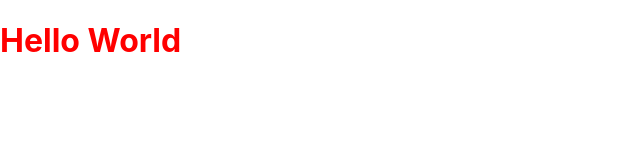
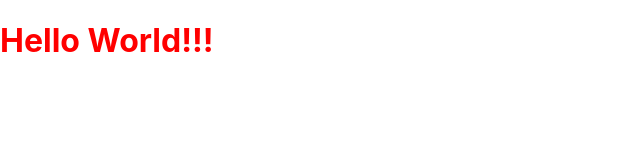
Before and after one commit to Ambient-Price-Tracking/Ambient-Frontend-NextJS, a Next.js app: page / in a window 1280 px wide. Shown: the top 160 px of the page, without its empty margins (0-640 px from the left). Built offline with nearby package versions, Linux system fonts and the light colour scheme.

Commit message:
welcome to heet branch (#3) (#4) (#5)

```diff
--- a/pages/index.js
+++ b/pages/index.js
@@ -5,7 +5,7 @@ import styles from '../styles/Home.module.css'
 export default function Home() {
   return (
     <>
-      <h1 className="heading">Hello World</h1>
+      <h1 className="heading">Hello World!!!</h1>
     </>
   )
 }
```
